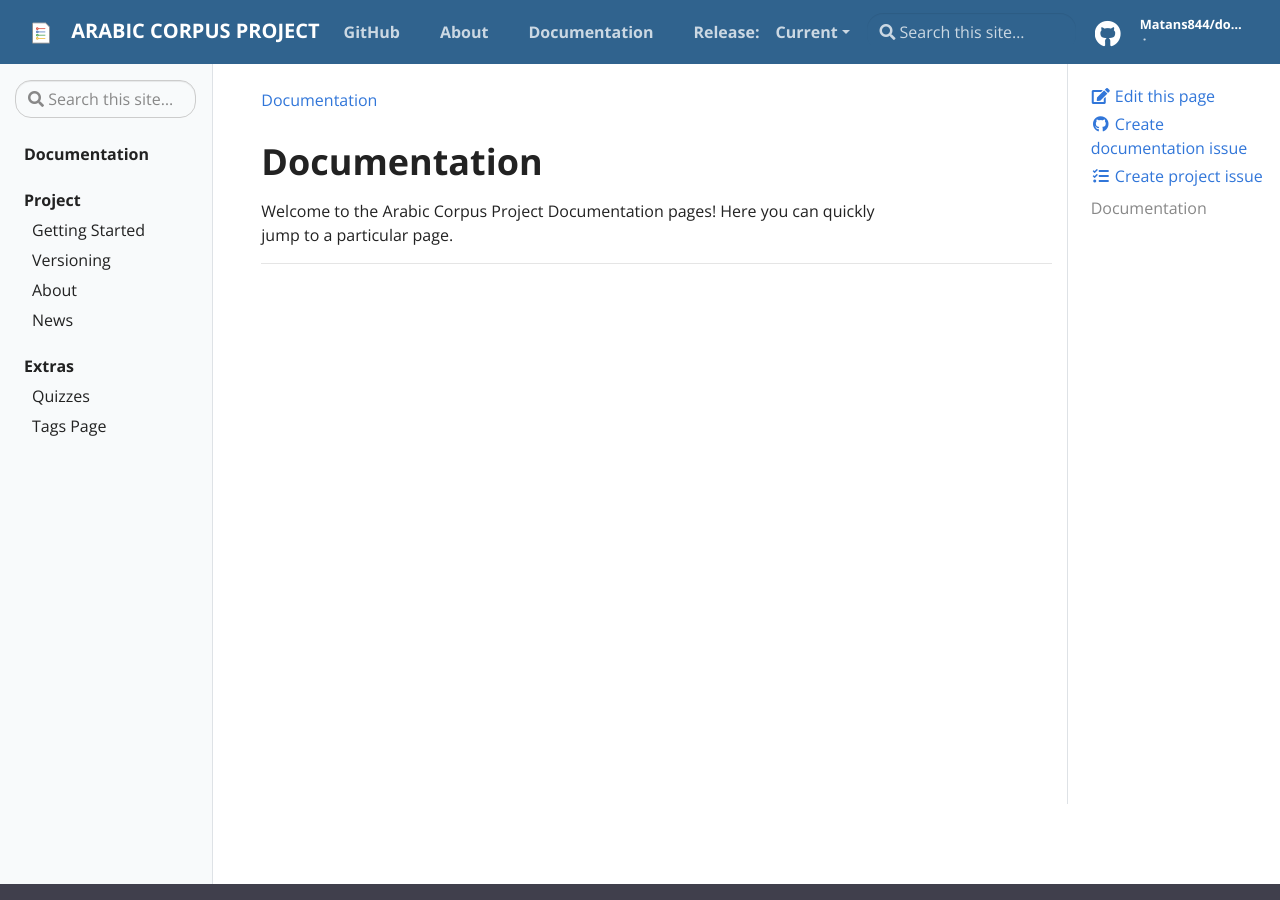
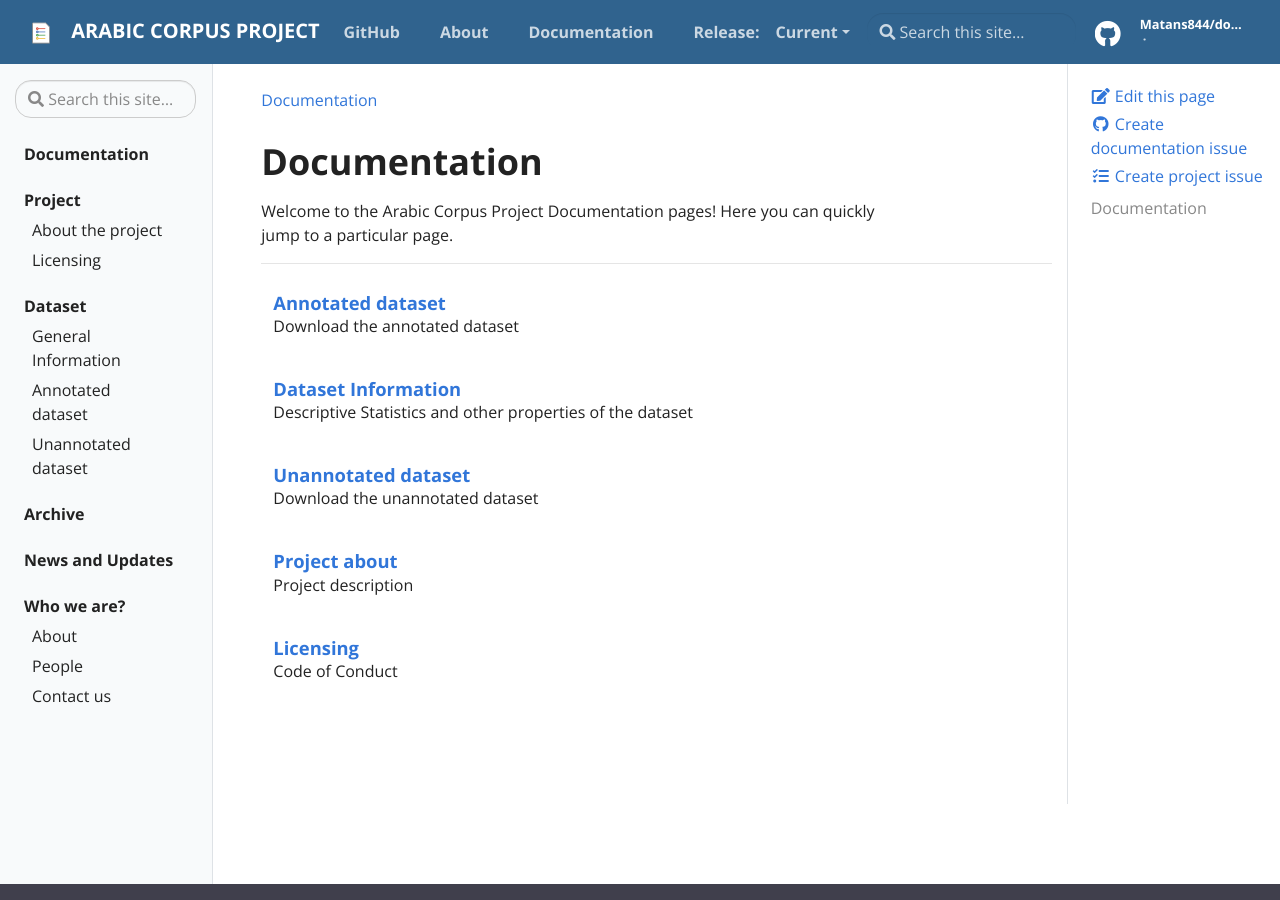
Before and after one commit to vsoch/docsy-jekyll, a Jekyll site: the page built from pages/categories/docs.md, in a window 1280 px wide and 900 px high. Built offline with Jekyll 4.4.1, drawn with Linux system fonts in a browser that asks for light colours.

Commit message:
Project outline phase

```diff
--- a/_data/toc.yml
+++ b/_data/toc.yml
@@ -4,25 +4,40 @@
 - title: Project
   url: project
   links:
-    - title: "Getting Started"
-      url: "docs/getting-started"
+    - title: About the project
+      url: "docs/project/about"
+    - title: Licensing
+      url: "docs/project/licensing"
+
+- title: Dataset
+  url: "dataset"
+  links:
+    - title: General Information
+      url: "docs/dataset/information"
       children:
-        - title: Features
-          url: "docs/getting-started#getting-started"
-        - title: Development
-          url: "docs/getting-started#development"
-        - title: Customization
-          url: "docs/getting-started#customization"
-    - title: Versioning
-      url: "docs/versioning"
-    - title: "About"
+        - title: Descriptive statistics
+          url: "docs/dataset/information#descriptive-statistics"
+        - title: Number of lines
+          url: "docs/dataset/information#number-of-lines"
+        - title: Number of columns
+          url: "docs/dataset/information#number-of-columns"
+    - title: Annotated dataset
+      url: "docs/dataset/annotated"
+    - title: Unannotated dataset
+      url: "docs/dataset/unannotated"
+
+- title: Archive
+  url: "archive"
+
+- title: News and Updates
+  url: "news"
+
+- title: Who we are?
+  url: "about"
+  links:
+    - title: About
       url: "about"
-    - title: "News"
-      url: "news"
-- title: "Extras"
-  url: "docs/extras"
-  links:
-    - title: Quizzes
-      url: "docs/extras/example-quiz"
-    - title: Tags Page
-      url: "tags"
+    - title: People
+      url: "people"
+    - title: Contact us
+      url: "contact"
--- /dev/null
+++ b/_docs/dataset/annotated.md
@@ -0,0 +1,10 @@
+---
+title: Annotated dataset
+description: Download the annotated dataset
+---
+
+# Annotated dataset
+
+{% include alert.html type="warning" title="Add description!" %}
+
+Fill this page.
--- /dev/null
+++ b/_docs/dataset/information.md
@@ -0,0 +1,18 @@
+---
+title: Dataset Information
+description: Descriptive Statistics and other properties of the dataset
+---
+
+# Dataset information
+
+{% include alert.html type="warning" title="Add description!" %}
+Fill this page
+
+## Descriptive statistics
+Fill
+
+## Number of lines
+Fill
+
+## Number of columns
+Fill
--- /dev/null
+++ b/_docs/dataset/unannotated.md
@@ -0,0 +1,10 @@
+---
+title: Unannotated dataset
+description: Download the unannotated dataset
+---
+
+# Unannotated dataset
+
+{% include alert.html type="warning" title="Add description!" %}
+
+Fill this page.
--- /dev/null
+++ b/_docs/project/about.md
@@ -0,0 +1,10 @@
+---
+title: Project about
+description: Project description
+---
+
+# About this Project
+
+{% include alert.html type="warning" title="Add description!" %}
+
+Fill this page.
--- /dev/null
+++ b/_docs/project/licensing.md
@@ -0,0 +1,10 @@
+---
+title: Licensing
+description: Code of Conduct
+---
+
+# Licensing
+
+{% include alert.html type="warning" title="Add description!" %}
+
+Fill page details.
--- a/pages/docs.md
+++ b/pages/categories/docs.md
@@ -11,9 +12,9 @@ particular page.
 
 <div class="section-index">
     <hr class="panel-line">
-    {% for post in site.docs  %}
+    {% for docs_post in site.docs  %}
     <div class="entry">
-    <h5><a href="{{ post.url | prepend: site.baseurl }}">{{ post.title }}</a></h5>
-    <p>{{ post.description }}</p>
+    <h5><a href="{{ docs_post.url | prepend: site.baseurl }}">{{ docs_post.title }}</a></h5>
+    <p>{{ docs_post.description }}</p>
     </div>{% endfor %}
 </div>
--- a/pages/project.md
+++ /dev/null
@@ -1,9 +0,0 @@
----
-layout: page
-title: Project
-permalink: /project/
----
-
-# Project
-
-Welcome to the {{ site.title }} Project page!
```
Also changed, not shown: other parts of pages/categories/docs.md (+1 -0 lines), _posts/2022-04-04-hello-world.md (added, +12 -0 lines), pages/about.md (deleted, +0 -14 lines), pages/blog/news-archive.md (renamed from pages/archive.md, +2 -2 lines), pages/categories/archive.md (added, +11 -0 lines), pages/categories/dataset.md (added, +20 -0 lines), pages/categories/institute.md (added, +20 -0 lines), pages/categories/project.md (added, +20 -0 lines), pages/index.md (+4 -34 lines), pages/institute/contact.md (added, +12 -0 lines), pages/institute/people.md (added, +12 -0 lines), pages/blog/news.md (renamed from pages/news.md).
